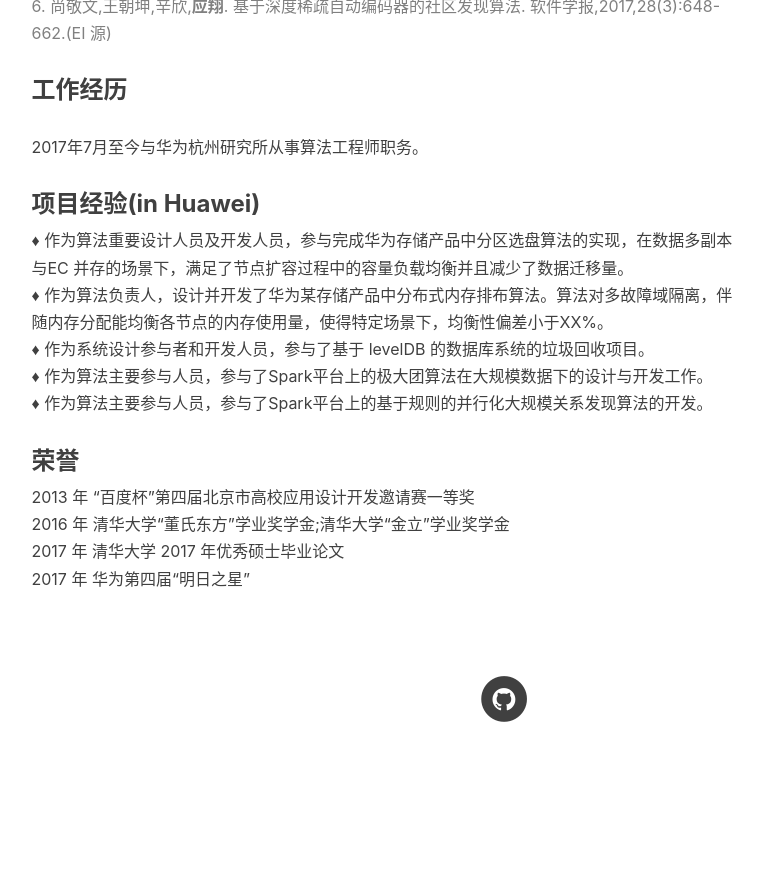
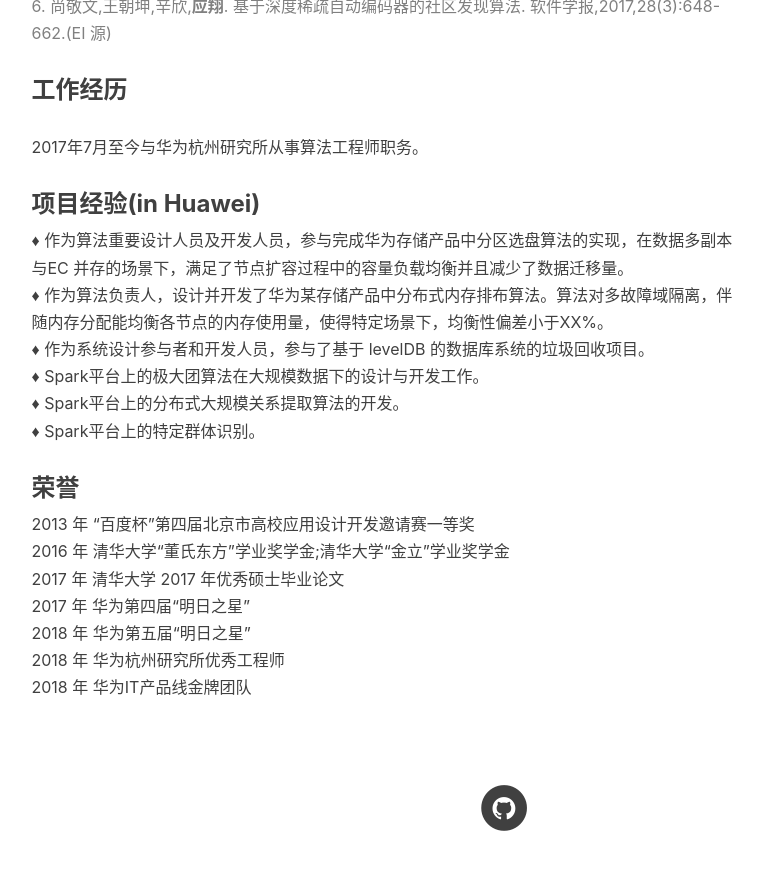
Before and after one commit to yingapple/yingxiang835.io, a Jekyll site: the page built from about.html, in a window 1280 px wide and 900 px high, scrolled down 1200 px. Shown: the top 870 px of the window, without its empty margins (136-899 px from the left). Built offline with Jekyll 4.4.1, drawn with Linux system fonts in a browser that asks for light colours; nearby versions of some CDN libraries; comment, search, counter and statistics services are not loaded; before the commit the page ends 1991 px from its top, so only the background shows below that.

Commit message:
update the aboutme

```diff
--- a/about.html
+++ b/about.html
@@ -36,13 +36,17 @@
     ♦ 作为算法重要设计人员及开发人员，参与完成华为存储产品中分区选盘算法的实现，在数据多副本与EC 并存的场景下，满足了节点扩容过程中的容量负载均衡并且减少了数据迁移量。<br>
     ♦ 作为算法负责人，设计并开发了华为某存储产品中分布式内存排布算法。算法对多故障域隔离，伴 随内存分配能均衡各节点的内存使用量，使得特定场景下，均衡性偏差小于XX%。<br>
     ♦ 作为系统设计参与者和开发人员，参与了基于 levelDB 的数据库系统的垃圾回收项目。<br>
-    ♦ 作为算法主要参与人员，参与了Spark平台上的极大团算法在大规模数据下的设计与开发工作。<br>
-    ♦ 作为算法主要参与人员，参与了Spark平台上的基于规则的并行化大规模关系发现算法的开发。
+    ♦ Spark平台上的极大团算法在大规模数据下的设计与开发工作。<br>
+    ♦ Spark平台上的分布式大规模关系提取算法的开发。<br>
+    ♦ Spark平台上的特定群体识别。<br>
     <h3>荣誉</h3>
     2013 年 “百度杯”第四届北京市高校应用设计开发邀请赛一等奖<br>
     2016 年 清华大学“董氏东方”学业奖学金;清华大学“金立”学业奖学金<br>
     2017 年 清华大学 2017 年优秀硕士毕业论文<br>
-    2017 年 华为第四届“明日之星”
+    2017 年 华为第四届“明日之星”<br>
+    2018 年 华为第五届“明日之星”<br>
+    2018 年 华为杭州研究所优秀工程师<br>
+    2018 年 华为IT产品线金牌团队
     <p>
         <!--a href="/attach/resume_Cn.pdf">个人简历（中文）</a>
         </br>
```
Also changed, not shown: _posts/2018-06-28-神奇的Spark现象总结.md (added, +7 -0 lines).
